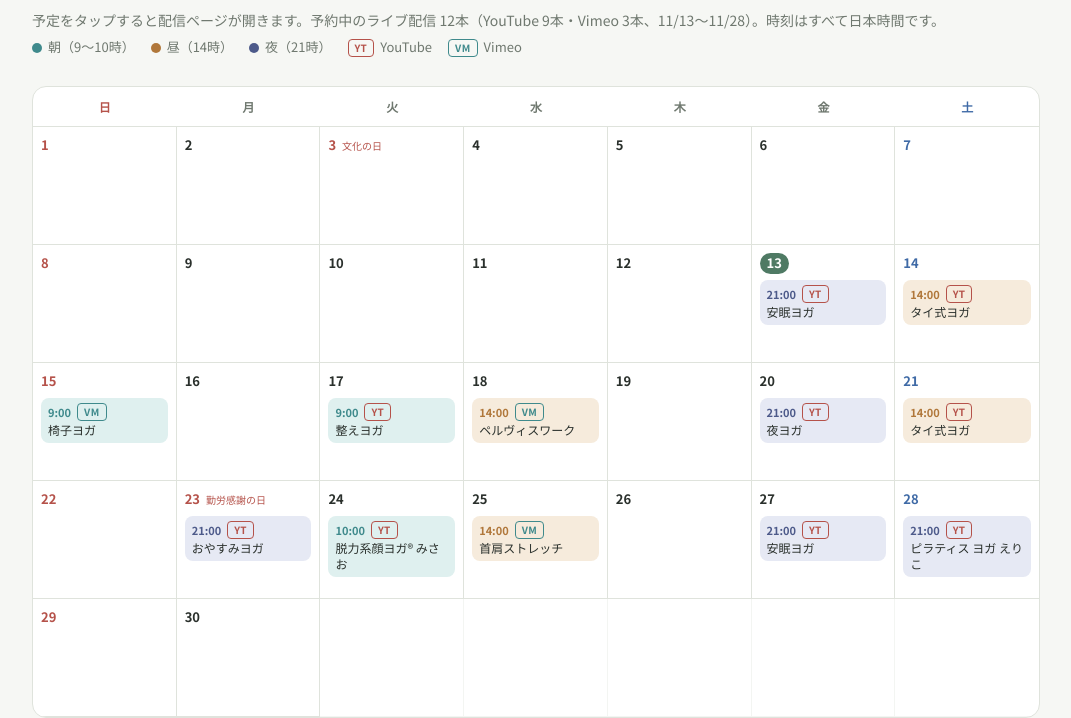
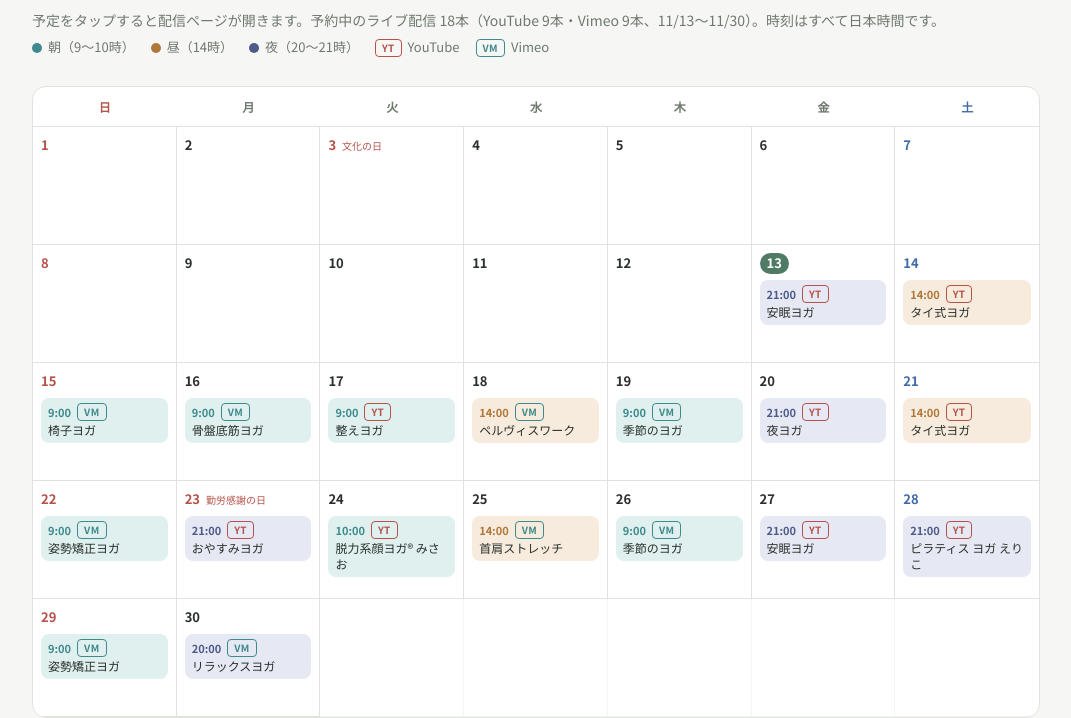
Before and after one commit to hazukiyo2002-source/yoga-live-calendar, a plain HTML site: page index.html in a window 1280 px wide. Shown: the part 112-830 px from the top of the page, without its empty margins (104-1175 px from the left). Drawn offline with Linux system fonts and the light colour scheme; a web font is replaced by a local one.

Commit message:
Add Vimeo live links for November

```diff
--- a/index.html
+++ b/index.html
@@ -113,11 +113,11 @@ footer{color:var(--muted);font-size:12px}
   <header>
     <div class="eyebrow">YOGA LIVE · 2026年11月</div>
     <h1>11月のヨガライブ予定</h1>
-    <p class="sub">予定をタップすると配信ページが開きます。予約中のライブ配信 12本（YouTube 9本・Vimeo 3本、11/13〜11/28）。時刻はすべて日本時間です。</p>
+    <p class="sub">予定をタップすると配信ページが開きます。予約中のライブ配信 18本（YouTube 9本・Vimeo 9本、11/13〜11/30）。時刻はすべて日本時間です。</p>
     <div class="legend">
       <span><i class="dot morning"></i>朝（9〜10時）</span>
       <span><i class="dot day"></i>昼（14時）</span>
-      <span><i class="dot night"></i>夜（21時）</span>
+      <span><i class="dot night"></i>夜（20〜21時）</span>
       <span><b class="pf yt">YT</b>YouTube</span>
       <span><b class="pf vm">VM</b>Vimeo</span>
     </div>
@@ -141,15 +141,21 @@ const events=[
   {d:13,time:"21:00",name:"安眠ヨガ",desc:"足腰から全身を温めるヨガ",url:"https://www.youtube.com/live/tk4uGGhcwRg"},
   {d:14,time:"14:00",name:"タイ式ヨガ",url:"https://www.youtube.com/live/3LKKQaz7i1g"},
   {d:15,time:"9:00",name:"椅子ヨガ",pf:"vm",url:"https://vimeo.com/event/6353667/52169bd97d"},
+  {d:16,time:"9:00",name:"骨盤底筋ヨガ",pf:"vm",url:"https://vimeo.com/event/6353762/30b49bacbe"},
   {d:17,time:"9:00",name:"整えヨガ",url:"https://www.youtube.com/live/siGVCeYS0ew"},
   {d:18,time:"14:00",name:"ペルヴィスワーク",pf:"vm",url:"https://vimeo.com/event/6323586/c7a9149217"},
+  {d:19,time:"9:00",name:"季節のヨガ",pf:"vm",url:"https://vimeo.com/event/6353750/fc3d049603"},
   {d:20,time:"21:00",name:"夜ヨガ",desc:"足腰から全身を温めるヨガ",url:"https://www.youtube.com/live/rfR-JCHvLS4"},
   {d:21,time:"14:00",name:"タイ式ヨガ",url:"https://www.youtube.com/live/9JiSYKTQrRE"},
+  {d:22,time:"9:00",name:"姿勢矯正ヨガ",pf:"vm",url:"https://vimeo.com/event/6353748/fefabf8bd7"},
   {d:23,time:"21:00",name:"おやすみヨガ",desc:"呼吸を深め、血流を良くして、ぐっすり眠れる状態へ",url:"https://www.youtube.com/live/lbfpCY5eUe4"},
   {d:24,time:"10:00",name:"脱力系顔ヨガ® みさお",url:"https://www.youtube.com/live/8HCDpKMfI1Q"},
   {d:25,time:"14:00",name:"首肩ストレッチ",pf:"vm",url:"https://vimeo.com/event/6323589/aaa54bb4b7"},
+  {d:26,time:"9:00",name:"季節のヨガ",pf:"vm",url:"https://vimeo.com/event/6353754/d31f822c89"},
   {d:27,time:"21:00",name:"安眠ヨガ",url:"https://www.youtube.com/live/hr8TMlf19EM"},
-  {d:28,time:"21:00",name:"ピラティス ヨガ えりこ",url:"https://www.youtube.com/live/_m7WDr2MgTM"}
+  {d:28,time:"21:00",name:"ピラティス ヨガ えりこ",url:"https://www.youtube.com/live/_m7WDr2MgTM"},
+  {d:29,time:"9:00",name:"姿勢矯正ヨガ",pf:"vm",url:"https://vimeo.com/event/6353751/9e3520bc11"},
+  {d:30,time:"20:00",name:"リラックスヨガ",pf:"vm",url:"https://vimeo.com/event/6353765/6337040d0a"}
 ];
 const pfLabel=p=>p==='vm'?'<b class="pf vm">VM</b>':'<b class="pf yt">YT</b>';
 const slot=t=>{const h=parseInt(t);return h<12?"morning":h<18?"day":"night"};
```
